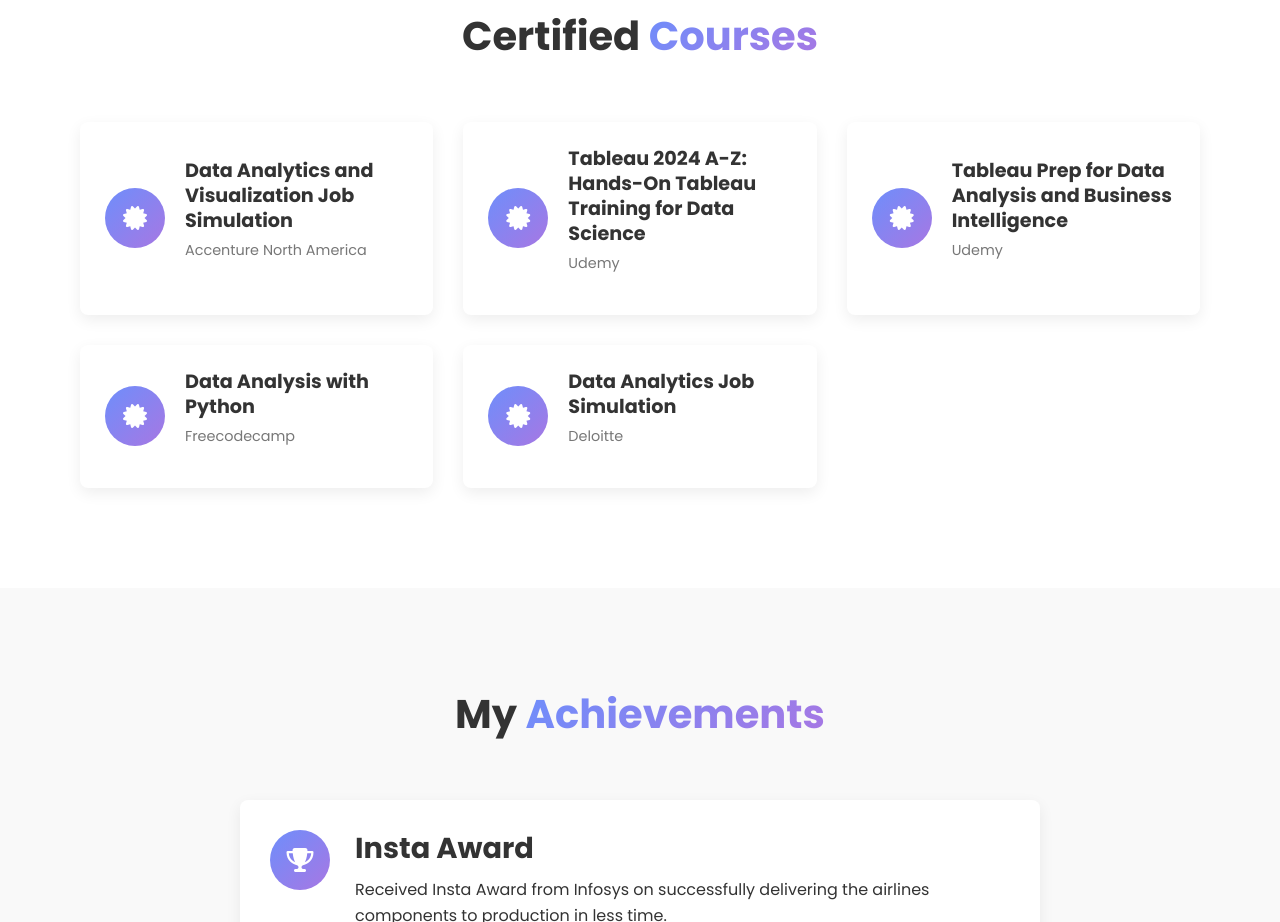
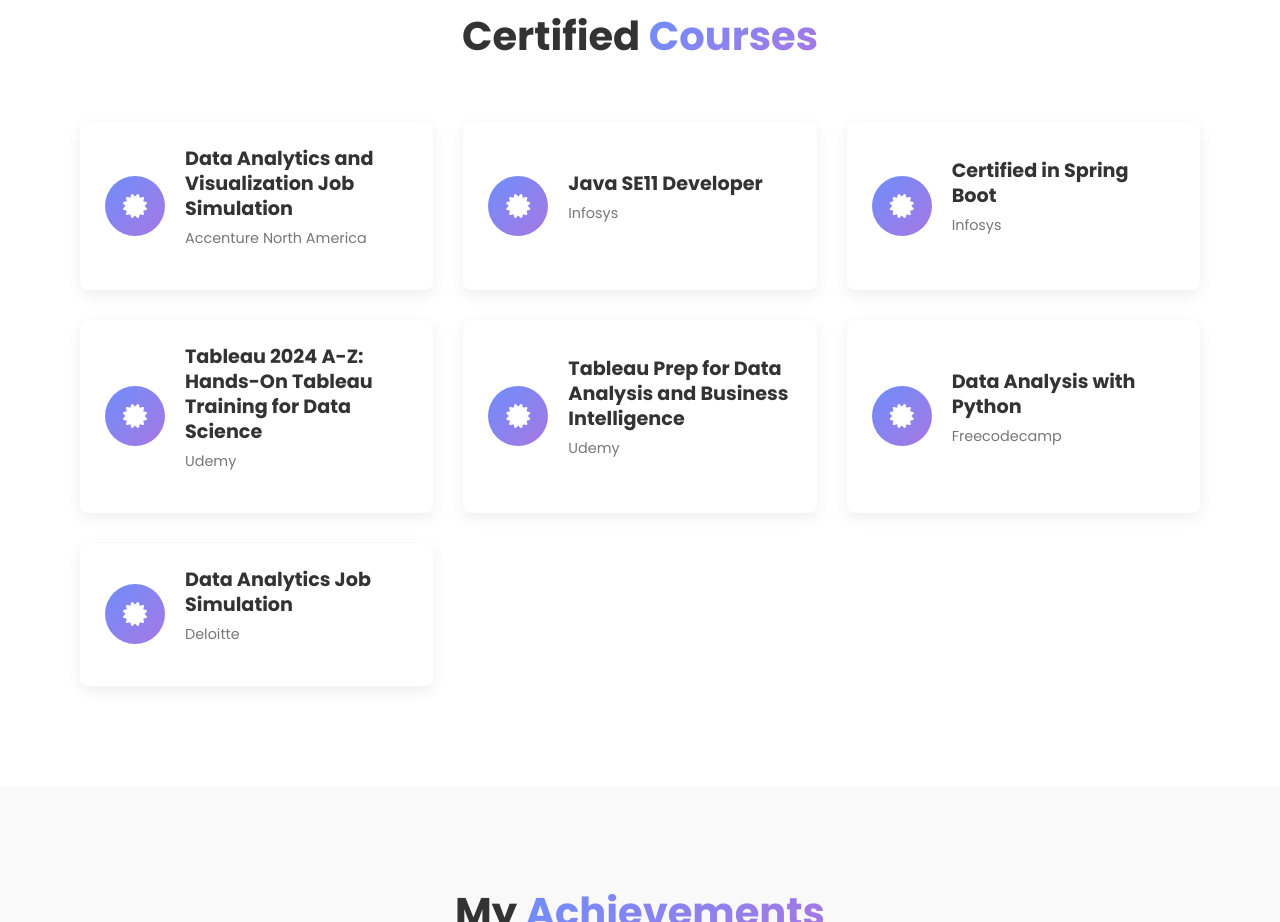
Before and after one commit to Akanksha200008/Akanksha-Portfolio, a plain HTML site: page index.html in a window 1280 px wide. Shown: the part 6100-7022 px from the top of the page. Drawn offline with Linux system fonts and the light colour scheme.

Commit message:
update certifications

```diff
--- a/index.html
+++ b/index.html
@@ -349,6 +349,26 @@
             <i class="fas fa-certificate"></i>
           </div>
           <div class="cert-details">
+            <h3>Java SE11 Developer</h3>
+            <p>Infosys</p>
+          </div>
+        </div>
+
+        <div class="cert-item">
+          <div class="cert-icon">
+            <i class="fas fa-certificate"></i>
+          </div>
+          <div class="cert-details">
+            <h3>Certified in Spring Boot</h3>
+            <p>Infosys</p>
+          </div>
+        </div>
+
+        <div class="cert-item">
+          <div class="cert-icon">
+            <i class="fas fa-certificate"></i>
+          </div>
+          <div class="cert-details">
             <h3>Tableau 2024 A-Z: Hands-On Tableau Training for Data Science</h3>
             <p>Udemy</p>
           </div>
```
